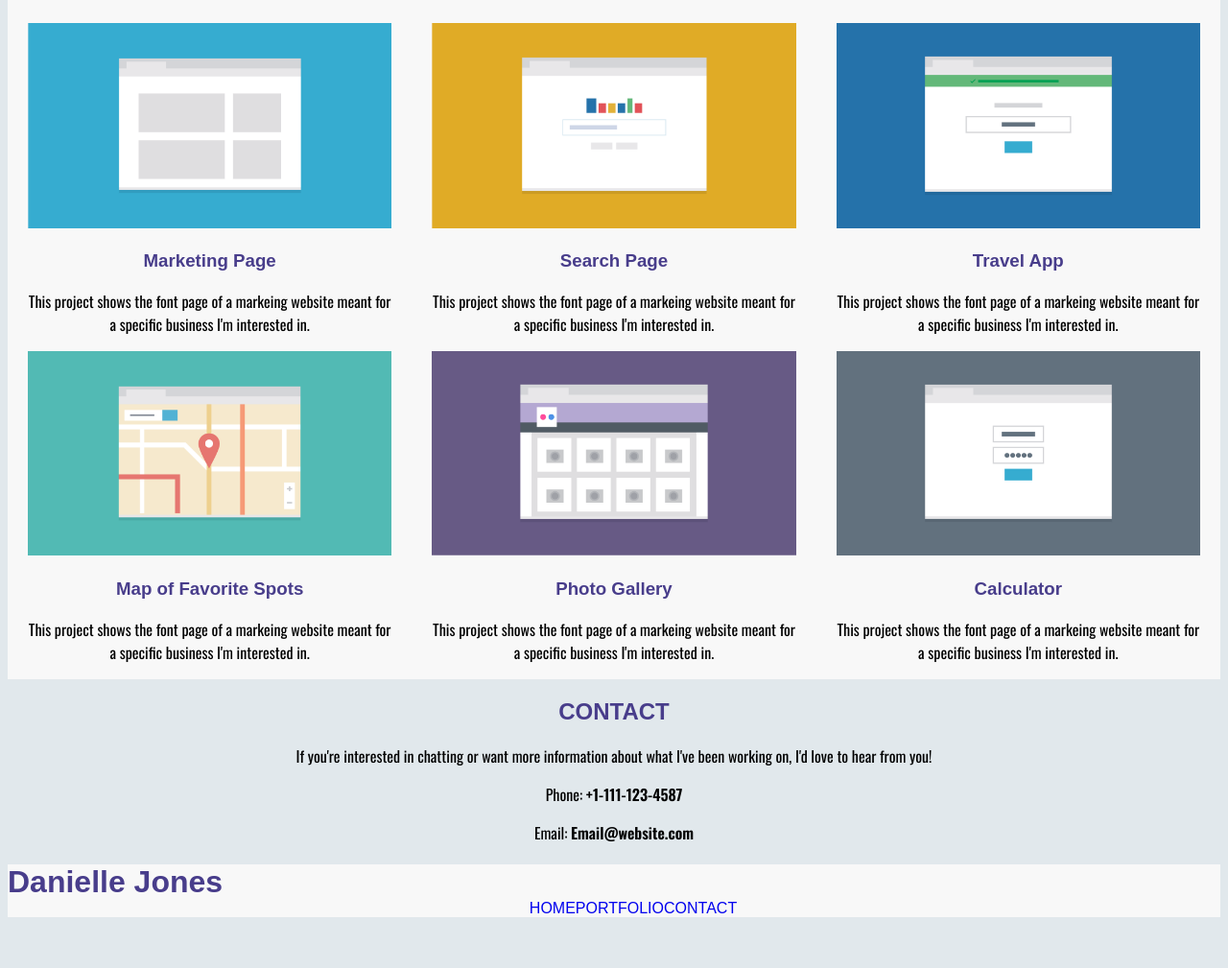
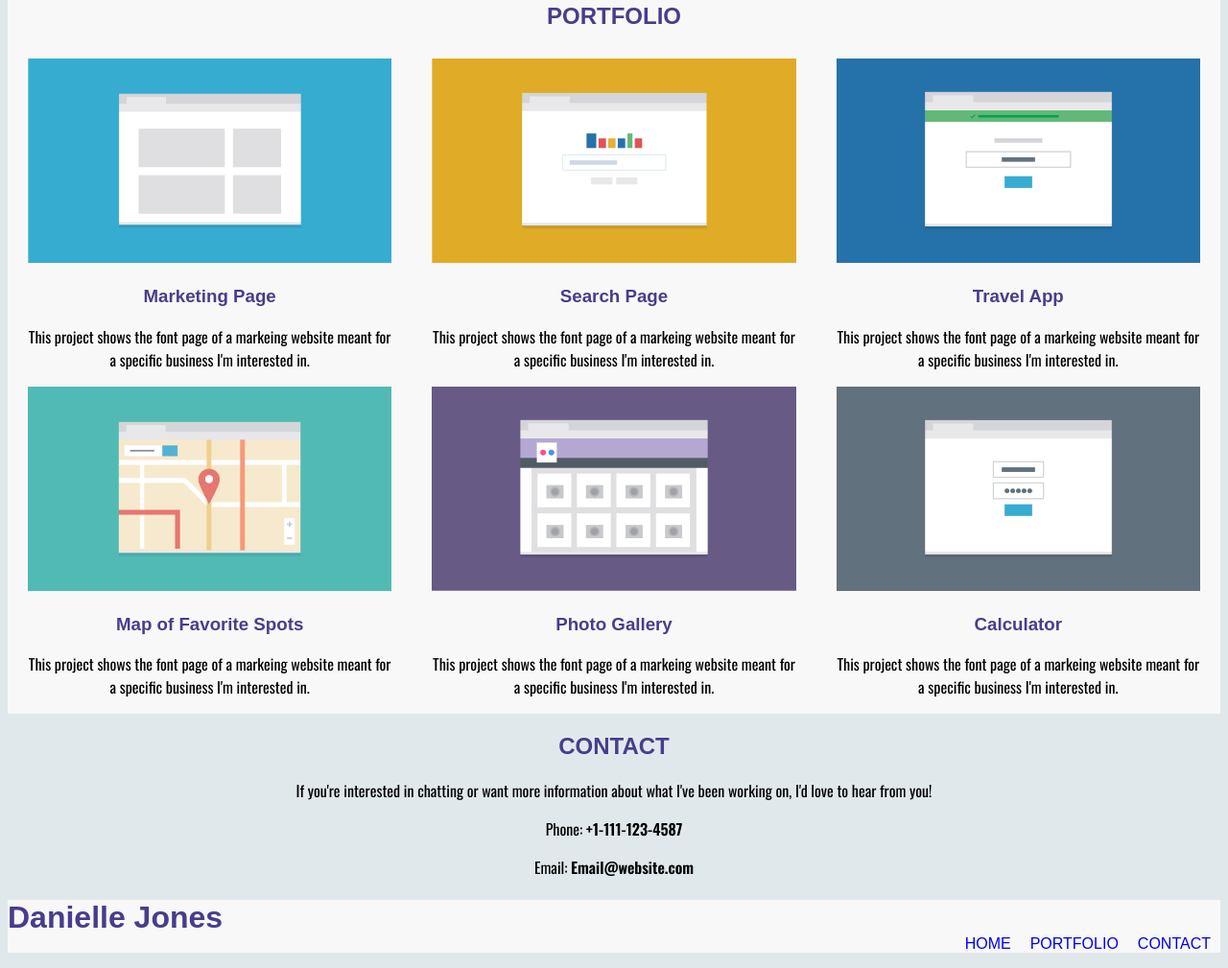
Before and after one commit to Djones106/techdegree-project-2, a plain HTML site: page index.html in a window 1280 px wide. Shown: the part 408-1417 px from the top of the page at 96% size. Before the commit the page ends 1380 px from the top, so only its background shows below. Drawn offline with nearby package versions, Linux system fonts and the light colour scheme; a web font is replaced by a local one.

Commit message:
footer issue fixed

```diff
--- a/css/styles.css
+++ b/css/styles.css
@@ -37,7 +37,6 @@ img{
 }
 
 .name a{
-        font-size: 1.5em;
         text-transform: capitalize;
       }
 .item-footer{
@@ -60,7 +59,9 @@ footer li{
     margin: 5px auto;
 }
 .name{
+    font-size: 50px;
     text-align: center;
+    margin-bottom: 0;
 }
 
 .item{
@@ -160,7 +161,7 @@ footer li{
         align-self: center;
     }
     .footer-nav{
-        justify-content: center;
+        justify-content: flex-end;
     }
     .name-footer{
         text-align: left;
@@ -169,7 +170,10 @@ footer li{
     .item-footer{
         display: contents;
     }
-
+     .item-footer a {
+         display: inline-block;
+         padding: 0 10px;
+     }
     .back-to-top{
         display: none;
     }
```
